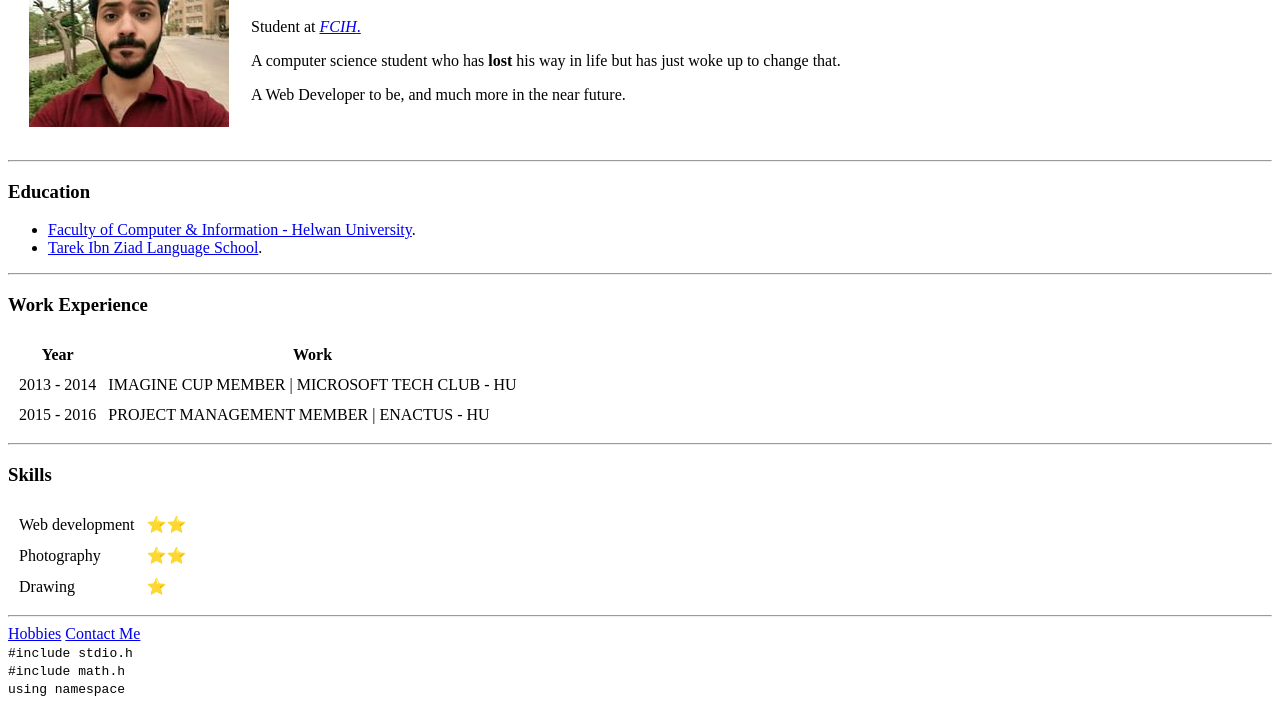
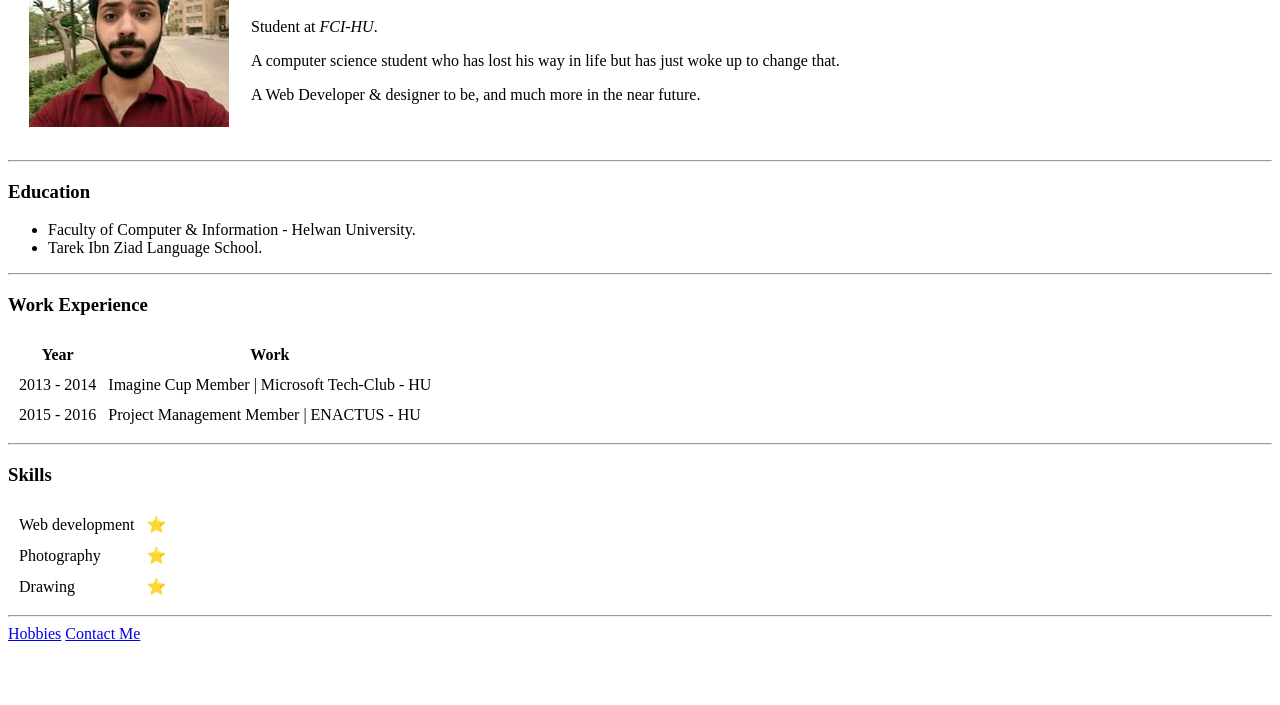
Before and after one commit to Eslam-Tealib/cv, a plain HTML site: page index.html in a window 1280 px wide. Shown: the part 102-807 px from the top of the page. Drawn offline with Linux system fonts and the light colour scheme.

Commit message:
Update index.html

```diff
--- a/index.html
+++ b/index.html
@@ -12,9 +12,9 @@
         </td>
         <td>
           <h1>Eslam Hany</h1>
-          <p>Student at <a href="http://fcih.helwan.edu.eg/index.php/ar/"><em>FCIH</em>.</a></p>
-          <p>A computer science student who has <strong>lost</strong> his way in life but has just woke up to change that.</p>
-          <p>A Web Developer to be, and much more in the near future.</p>
+          <p>Student at <em>FCI-HU</em>.</p>
+          <p>A computer science student who has lost his way in life but has just woke up to change that.</p>
+          <p>A Web Developer & designer to be, and much more in the near future.</p>
         </td>
       </tr>
     </table>
@@ -22,8 +22,8 @@
     <h3>Education</h3>
     <p>
       <ul>
-        <li><a href="http://fcih.helwan.edu.eg/index.php/ar/">Faculty of Computer & Information - Helwan University</a>.</li>
-        <li><a href="https://www.facebook.com/TLS-247993691891362/">Tarek Ibn Ziad Language School</a>.</li>
+        <li>Faculty of Computer & Information - Helwan University.</li>
+        <li>Tarek Ibn Ziad Language School.</li>
       </ul>
     </p>
     <hr>
@@ -38,11 +38,11 @@
       <tbody>
         <tr>
           <td>2013 - 2014</td>
-          <td>IMAGINE CUP MEMBER | MICROSOFT TECH CLUB - HU</td>
+          <td>Imagine Cup Member | Microsoft Tech-Club - HU</td>
         </tr>
         <tr>
           <td>2015 - 2016</td>
-          <td>PROJECT MANAGEMENT MEMBER | ENACTUS - HU</td>
+          <td>Project Management Member | ENACTUS - HU</td>
         </tr>
       </tbody>
     </table>
@@ -51,11 +51,11 @@
     <table cellspacing="10">
       <tr>
         <td>Web development</td>
-        <td>⭐⭐</td>
+        <td>⭐</td>
       </tr>
       <tr>
         <td>Photography</td>
-        <td>⭐⭐</td>
+        <td>⭐</td>
       </tr>
       <tr>
         <td>Drawing</td>
@@ -66,11 +66,6 @@
     <a href="Hobbies.html">Hobbies</a>
     <a href="Contact.html">Contact Me</a>
     <br>
-    <code>
-      #include stdio.h <br>
-      #include math.h <br>
-      using namespace <br>
-    </code>
 
 
   </body>
```
